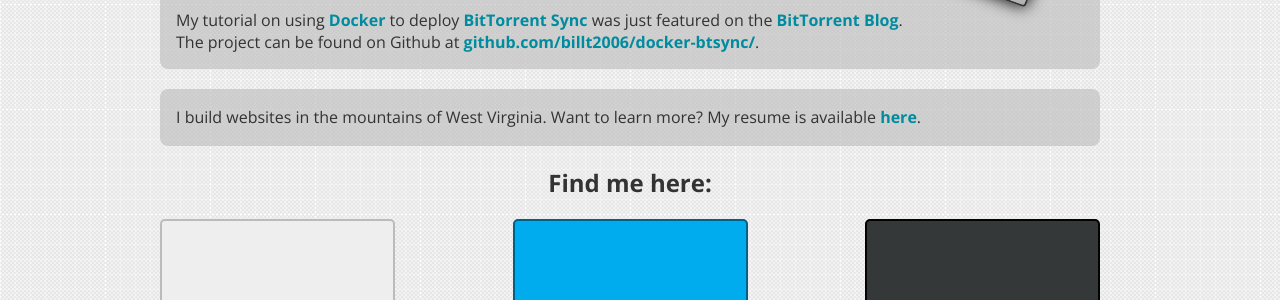
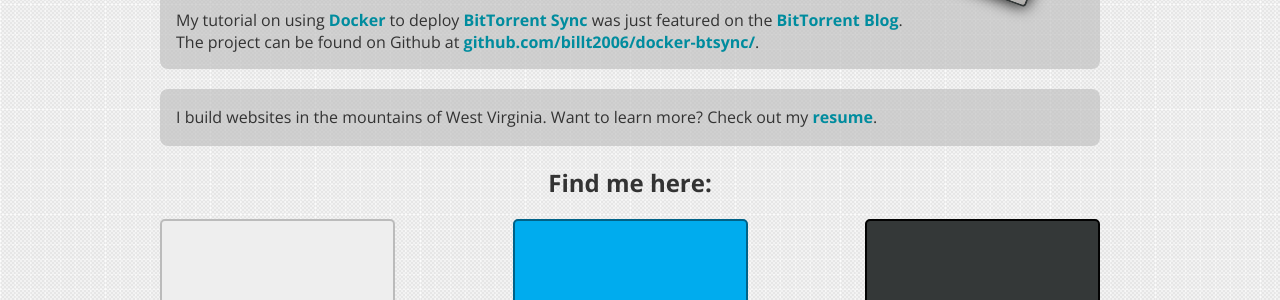
Before and after one commit to billt2006/billt2006.github.io, a Jekyll site: the page built from index.html, in a window 1280 px wide. Shown: the part 416-716 px from the top of the page. Built offline with Jekyll 4.4.1, drawn with Linux system fonts in a browser that asks for light colours; Markdown is read by kramdown in place of the engine named in the settings.

Commit message:
Simplify homepage markup

```diff
--- a/index.html
+++ b/index.html
@@ -24,7 +24,7 @@
 <div class="grid">
 	<div class="col-1-8 spacer">&nbsp;</div>
 	<div class="col-3-4">
-		<div class="announcement">
+		<div class="grid announcement">
 			My tutorial on using <a href="http://docker.io/" target="_blank">Docker</a> to deploy
 			<a href="http://labs.bittorrent.com/experiments/sync.html" target="_blank">BitTorrent Sync</a>
 			was just featured on the
@@ -32,24 +32,12 @@
 			<br>The project can be found on Github at
 			<a href="https://github.com/billt2006/docker-btsync/" target="_blank">github.com/billt2006/docker-btsync/</a>.
 		</div>
-	</div>
-	<div class="col-1-8 spacer">&nbsp;</div>
-</div>
 
-<div class="grid">
-	<div class="col-1-8 spacer">&nbsp;</div>
-	<div class="col-3-4">
-		<div class="about-me">
+		<div class="grid about-me">
 			I build websites in the mountains of West&nbsp;Virginia. Want to learn more?
-			My resume is available <a href="{{ site.url }}/resume/">here</a>.
+			Check out my <a href="{{ site.url }}/resume/">resume</a>.
 		</div>
-	</div>
-	<div class="col-1-8 spacer">&nbsp;</div>
-</div>
 
-<div class="grid">
-	<div class="col-1-8 spacer">&nbsp;</div>
-	<div class="col-3-4">
 		<div class="grid text-center">
 			<span class="find-me">Find me here:</span>
 		</div>
```
